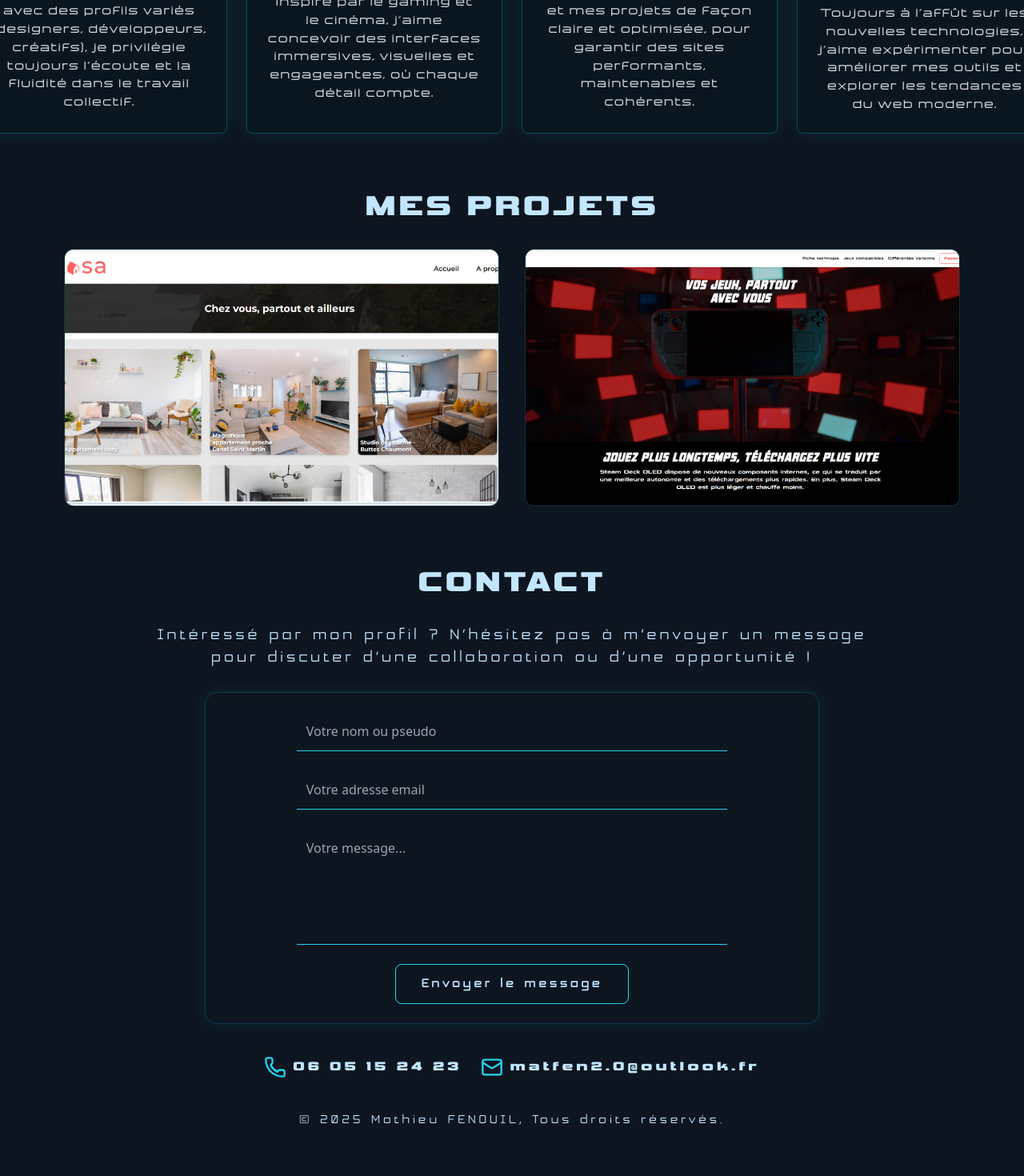
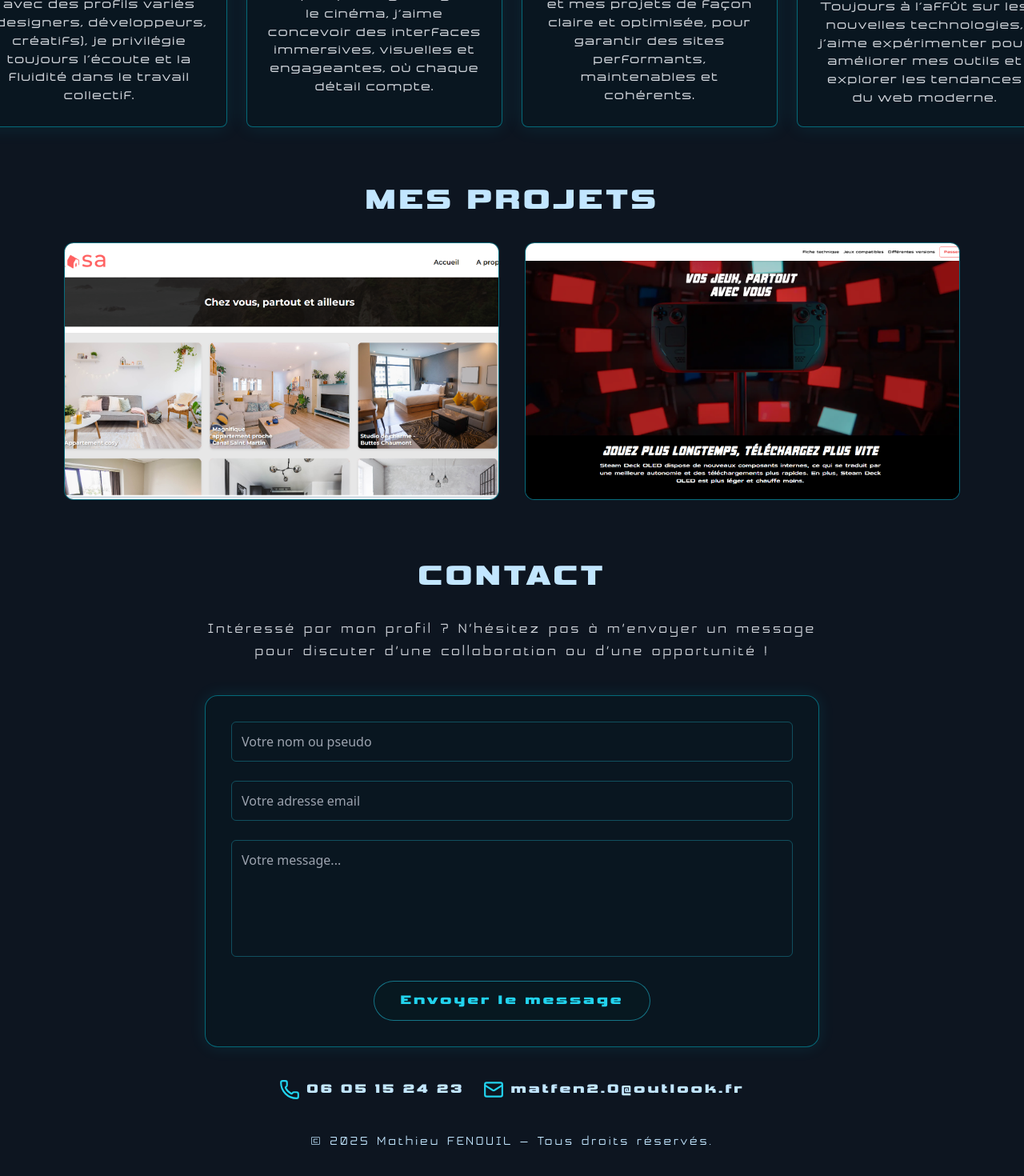
Before and after one commit to Matfen2/portfolio-mathieu-fenouil, a React (Create React App) app: page / in a window 1280 px wide. Shown: the part 966-2436 px from the top of the page at 80% size. Before the commit the page ends 2394 px from the top, so only its background shows below. Built offline with nearby package versions, Linux system fonts and the light colour scheme.

Commit message:
Update Contact.jsx
- Responsive of Contact.jsx
- Update Style of Contact.jsx

```diff
--- a/src/index.css
+++ b/src/index.css
@@ -4,7 +4,6 @@
 
 :root {
   --background: #0D1520;
-  --uielements: #0D2847;
   --border: #205D9E;
   --text: #C2E6FF;
   --tron: rgba(0, 229, 255, 0.4);
@@ -58,3 +57,14 @@ body {
 .animate-pulse-slow {
   animation: pulse-slow 3.5s ease-in-out infinite;
 }
+
+/* === Lueur Tron au focus === */
+.input-glow:focus {
+  animation: glowLine 2s ease-in-out;
+}
+
+@keyframes glowLine {
+  0% { box-shadow: 0 0 6px rgba(0,229,255,0.3); }
+  50% { box-shadow: 0 0 14px rgba(0,229,255,0.6); }
+  100% { box-shadow: 0 0 6px rgba(0,229,255,0.3); }
+}
--- a/src/sections/Capacities.jsx
+++ b/src/sections/Capacities.jsx
@@ -129,7 +129,7 @@ export default function Capacities() {
                   },
                 },
               }}
-              className="rounded-lg w-full sm:w-72 md:w-80 lg:w-80 p-6 border border-cyan-500/30 bg-[#071922]/40 shadow-[0_0_10px_rgba(0,229,255,0.1)] hover:shadow-[0_0_25px_rgba(0,229,255,0.3)] transition-all duration-300 flex flex-col justify-center text-center"
+              className="rounded-lg w-full sm:w-72 md:w-80 lg:w-80 p-6 border border-[var(--tron)] bg-[#071922]/40 shadow-[0_0_10px_rgba(0,229,255,0.1)] hover:shadow-[0_0_25px_rgba(0,229,255,0.3)] transition-all duration-300 flex flex-col justify-center text-center"
               style={{ minHeight: "220px" }}
             >
               <h4
--- a/src/sections/Card.jsx
+++ /dev/null
@@ -1,11 +0,0 @@
-import React from 'react'
-
-const Card = () => {
-  return (
-    <div>
-
-    </div>
-  )
-}
-
-export default Card
--- a/src/sections/Contact.jsx
+++ b/src/sections/Contact.jsx
@@ -1,13 +1,15 @@
+"use client";
 import React, { useRef, useState } from "react";
 import emailjs from "@emailjs/browser";
 import { Mail, Phone } from "lucide-react";
+import { motion } from "framer-motion";
 
 export default function Contact() {
   const form = useRef();
   const [isSent, setIsSent] = useState(false);
   const [formData, setFormData] = useState({
-    name: "",
-    email: "",
+    from_name: "",
+    from_email: "",
     message: "",
   });
 
@@ -21,15 +23,15 @@ export default function Contact() {
 
     emailjs
       .sendForm(
-        "service_8jzgjp7", // Ton Service ID
-        "template_868bj3n", // Ton Template ID
+        "service_8jzgjp7", // Service ID
+        "template_868bj3n", // Template ID
         form.current,
-        "ppb_C3RYNt0Yrczm0" // Ta Public Key
+        "ppb_C3RYNt0Yrczm0" // Public Key
       )
       .then(
         () => {
           setIsSent(true);
-          setFormData({ name: "", email: "", message: "" });
+          setFormData({ from_name: "", from_email: "", message: "" });
           setTimeout(() => setIsSent(false), 4000);
         },
         (error) => {
@@ -41,40 +43,90 @@ export default function Contact() {
   return (
     <section
       id="contact-section"
-      className="pt-8 pb-4 bg-transparent text-[var(--text)] text-center"
+      className="pt-8 pb-12 text-[var(--text)] text-center relative overflow-hidden"
     >
-      <h2 className="text-4xl font-bold mb-8 text-center"
-          style={{ fontFamily: "Vipnagorgialla", color: "var(--text)", letterSpacing: "4px"}}>
+      {/* === TITRE === */}
+      <motion.h2
+        initial={{ opacity: 0, y: -20 }}
+        whileInView={{ opacity: 1, y: 0 }}
+        transition={{ duration: 0.6 }}
+        className="text-4xl font-bold mb-8"
+        style={{
+          fontFamily: "Vipnagorgialla",
+          letterSpacing: "4px",
+          color: "var(--text)",
+        }}
+      >
         CONTACT
-      </h2>
+      </motion.h2>
 
-      <p className="max-w-4xl mx-auto mb-7 text-gray-300 text-xl" style={{ fontFamily: "Honor", color: "var(--text)", letterSpacing: "4px"}}>
+      <motion.p
+        initial={{ opacity: 0 }}
+        whileInView={{ opacity: 1 }}
+        transition={{ delay: 0.2, duration: 0.6 }}
+        className="max-w-3xl mx-auto mb-10 text-md sm:text-xl lg:text-lg text-gray-300"
+        style={{ fontFamily: "Honor", letterSpacing: "3px" }}
+      >
         Intéressé par mon profil ? N’hésitez pas à m’envoyer un message pour
         discuter d’une collaboration ou d’une opportunité !
-      </p>
+      </motion.p>
 
-      <div className="max-w-3xl mx-auto p-6 rounded-2xl border border-cyan-400/20 shadow-[0_0_20px_rgba(0,229,255,0.1)] backdrop-blur-sm">
-        <form ref={form} onSubmit={sendEmail} className="flex flex-col items-center space-y-6">
+      {/* === FORMULAIRE === */}
+      <motion.form
+        ref={form}
+        onSubmit={sendEmail}
+        initial="hidden"
+        whileInView="visible"
+        viewport={{ once: true }}
+        variants={{
+          hidden: { opacity: 0, y: 40 },
+          visible: {
+            opacity: 1,
+            y: 0,
+            transition: { staggerChildren: 0.15, duration: 0.6, ease: "easeOut" },
+          },
+        }}
+        className="relative z-10 max-w-3xl xl:max-w-3xl md:max-w-xl sm:max-w-[100px] mx-auto p-8 rounded-2xl border border-[var(--tron)]
+                   shadow-[0_0_20px_rgba(0,229,255,0.1)] backdrop-blur-sm bg-[#071922]/40 space-y-6"
+      >
+        {/* Nom */}
+        <motion.div
+          variants={{ hidden: { opacity: 0, y: 20 }, visible: { opacity: 1, y: 0 } }}
+        >
           <input
             type="text"
-            name="name"
+            name="from_name"
             placeholder="Votre nom ou pseudo"
-            value={formData.name}
+            value={formData.from_name}
             onChange={handleChange}
             required
-            className="w-full md:w-3/4 p-3 bg-transparent text-[var(--text)] placeholder-gray-400 border-b border-cyan-400 focus:outline-none focus:border-cyan-300 transition-all duration-300 focus:shadow-[0_0_10px_rgba(0,229,255,0.3)]"
+            className="w-full bg-transparent border border-cyan-400/30 rounded-md p-3 text-[var(--text)]
+                       placeholder-gray-400 focus:outline-none focus:border-cyan-400
+                       focus:shadow-[0_0_15px_#00e5ff] transition-all duration-300 input-glow"
           />
+        </motion.div>
 
+        {/* Email */}
+        <motion.div
+          variants={{ hidden: { opacity: 0, y: 20 }, visible: { opacity: 1, y: 0 } }}
+        >
           <input
             type="email"
-            name="email"
+            name="from_email"
             placeholder="Votre adresse email"
-            value={formData.email}
+            value={formData.from_email}
             onChange={handleChange}
             required
-            className="w-full md:w-3/4 p-3 bg-transparent text-[var(--text)] placeholder-gray-400 border-b border-cyan-400 focus:outline-none focus:border-cyan-300 transition-all duration-300 focus:shadow-[0_0_10px_rgba(0,229,255,0.3)]"
+            className="w-full bg-transparent border border-cyan-400/30 rounded-md p-3 text-[var(--text)]
+                       placeholder-gray-400 focus:outline-none focus:border-cyan-400
+                       focus:shadow-[0_0_15px_#00e5ff] transition-all duration-300 input-glow"
           />
+        </motion.div>
 
+        {/* Message */}
+        <motion.div
+          variants={{ hidden: { opacity: 0, y: 20 }, visible: { opacity: 1, y: 0 } }}
+        >
           <textarea
             name="message"
             placeholder="Votre message..."
@@ -82,39 +134,79 @@ export default function Contact() {
             value={formData.message}
             onChange={handleChange}
             required
-            className="w-full md:w-3/4 p-3 bg-transparent text-[var(--text)] placeholder-gray-400 border-b border-cyan-400 focus:outline-none focus:border-cyan-300 transition-all duration-300 focus:shadow-[0_0_10px_rgba(0,229,255,0.3)] resize-none"
+            className="w-full bg-transparent border border-cyan-400/30 rounded-md p-3 text-[var(--text)]
+                       placeholder-gray-400 focus:outline-none focus:border-cyan-400
+                       focus:shadow-[0_0_15px_#00e5ff] transition-all duration-300 resize-none input-glow"
           />
+        </motion.div>
 
-          <button
-            type="submit"
-            style={{ fontFamily: "Honor", color: "var(--text)", letterSpacing: "4px"}}
-            className="mt-4 px-8 py-3 border border-cyan-400 rounded-lg text-cyan-400 font-semibold hover:bg-cyan-400/10 hover:shadow-[0_0_15px_rgba(0,229,255,0.5)] transition-all duration-300"
+        {/* Bouton envoyer */}
+        <motion.button
+          variants={{ hidden: { opacity: 0 }, visible: { opacity: 1 } }}
+          className="mt-4 px-8 py-3 border border-cyan-400/50 rounded-full
+                     text-cyan-400 font-semibold bg-[#071922]/60
+                     hover:bg-cyan-500/20 hover:shadow-[0_0_20px_#00e5ff]
+                     hover:scale-105 transition-all duration-300"
+          style={{ fontFamily: "Vipnagorgialla", letterSpacing: "3px" }}
+        >
+          Envoyer le message
+        </motion.button>
+
+        {isSent && (
+          <motion.p
+            initial={{ opacity: 0 }}
+            animate={{ opacity: 1 }}
+            transition={{ duration: 0.4 }}
+            className="text-cyan-400 font-semibold mt-4 animate-pulse"
           >
-            Envoyer le message
-          </button>
+            ✅ Message envoyé avec succès !
+          </motion.p>
+        )}
+      </motion.form>
 
-          {isSent && (
-            <p className="text-cyan-400 font-semibold animate-pulse mt-4">
-              ✅ Message envoyé avec succès !
-            </p>
-          )}
-        </form>
-      </div>
-
-      {/* Coordonnées */}
-      <div className="mt-10 flex flex-col md:flex-row justify-center items-center gap-6 text-gray-300">
+      {/* === COORDONNÉES === */}
+      <motion.div
+        initial={{ opacity: 0, y: 30 }}
+        whileInView={{ opacity: 1, y: 0 }}
+        transition={{ delay: 0.3, duration: 0.6 }}
+        className="mt-10 flex flex-col md:flex-row justify-center items-center gap-6 text-gray-300"
+      >
         <div className="flex items-center gap-2">
-          <Phone className="text-cyan-400" size={28} />
-          <span style={{ fontFamily: "Vipnagorgialla", color: "var(--text)", letterSpacing: "4px"}}>06 05 15 24 23</span>
+          <Phone className="text-cyan-400" size={26} />
+          <span
+            style={{
+              fontFamily: "Vipnagorgialla",
+              letterSpacing: "3px",
+              color: "var(--text)",
+            }}
+          >
+            06 05 15 24 23
+          </span>
         </div>
         <div className="flex items-center gap-2">
-          <Mail className="text-cyan-400" size={28} />
-          <span style={{ fontFamily: "Vipnagorgialla", color: "var(--text)", letterSpacing: "4px"}}>matfen2.0@outlook.fr</span>
+          <Mail className="text-cyan-400" size={26} />
+          <span
+            style={{
+              fontFamily: "Vipnagorgialla",
+              letterSpacing: "3px",
+              color: "var(--text)",
+            }}
+          >
+            matfen2.0@outlook.fr
+          </span>
         </div>
-      </div>
+      </motion.div>
 
-      <p className="text-md text-gray-500 mt-10" style={{ fontFamily: "Honor", color: "var(--text)", letterSpacing: "4px"}}>
-        © 2025 Mathieu FENOUIL, Tous droits réservés.
+      {/* === COPYRIGHT === */}
+      <p
+        className="text-md text-gray-500 mt-10"
+        style={{
+          fontFamily: "Honor",
+          color: "var(--text)",
+          letterSpacing: "3px",
+        }}
+      >
+        © 2025 Mathieu FENOUIL — Tous droits réservés.
       </p>
     </section>
   );
--- a/src/sections/Projets.jsx
+++ b/src/sections/Projets.jsx
@@ -34,7 +34,7 @@ export default function Projects() {
               whileInView="visible"
               viewport={{ once: true }}
               variants={cardVariants}
-              className="group relative rounded-xl overflow-hidden border border-cyan-500/15 bg-[#0b1d27] hover:border-cyan-500/40 hover:shadow-[0_0_25px_rgba(0,229,255,0.1)]"
+              className="group relative rounded-xl overflow-hidden border border-[var(--tron)] bg-[#0b1d27] hover:border-cyan-500/40 hover:shadow-[0_0_25px_rgba(0,229,255,0.1)]"
             >
               <img src={p.pict} alt={p.title} className="w-full h-[260px] md:h-[320px] object-cover transition duration-200 group-hover:scale-105" />
 
```
Also changed, not shown: src/sections/Present.jsx (+8 -8 lines).
